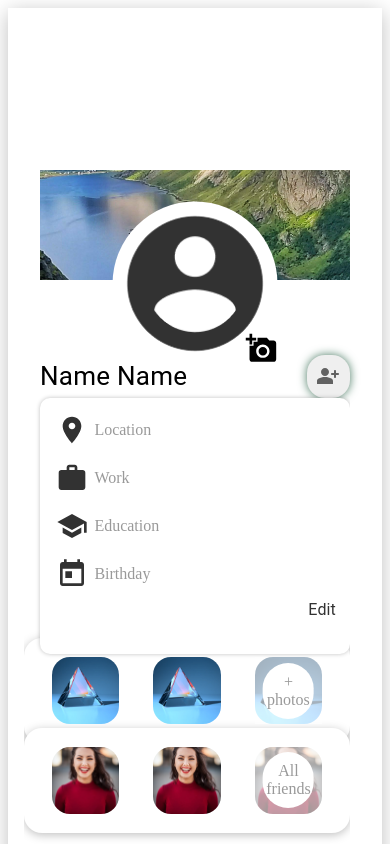
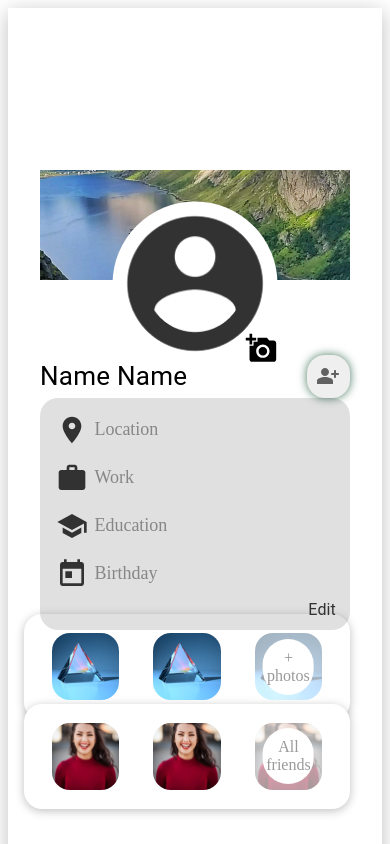
Before and after one commit to Society-Project/Society, a Next.js app in the folder client/: page /profile/Profile in a window 390 px wide. Shown: the top 844 px of the page. Built offline with nearby package versions, Linux system fonts and the light colour scheme.

Commit message:
Fix profile content style

```diff
--- a/client/src/pages/profile/Profile.scss
+++ b/client/src/pages/profile/Profile.scss
@@ -300,6 +300,29 @@
     margin-bottom: 1.625rem;
   }
 
+  .profile-content {
+    margin-top: 1.2rem;
+
+    .profile-information {
+      height: unset;
+      overflow: visible;
+
+      .information-data {
+        display: flex;
+        flex-wrap: wrap;
+        box-shadow: none;
+        height: unset;
+        border-radius: 1.125rem;
+        background: rgba(0, 0, 0, 0.12);
+        display: block;
+
+        .profile-information-item {
+          flex-basis: 50%;
+          font-size: 1.125rem;
+        }
+      }
+    }
+  }
 
   .profile-content .profile-information,
   .profile-content .profile-action {
```
